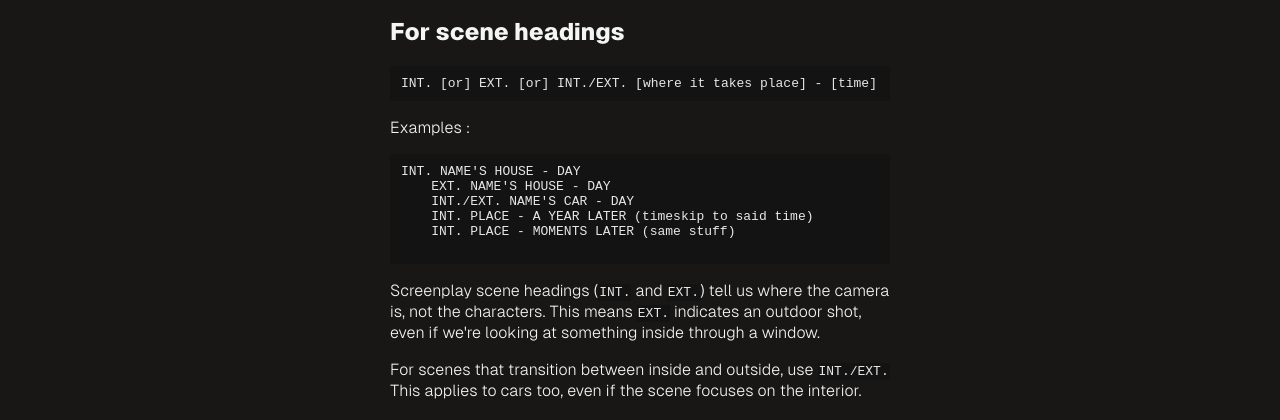
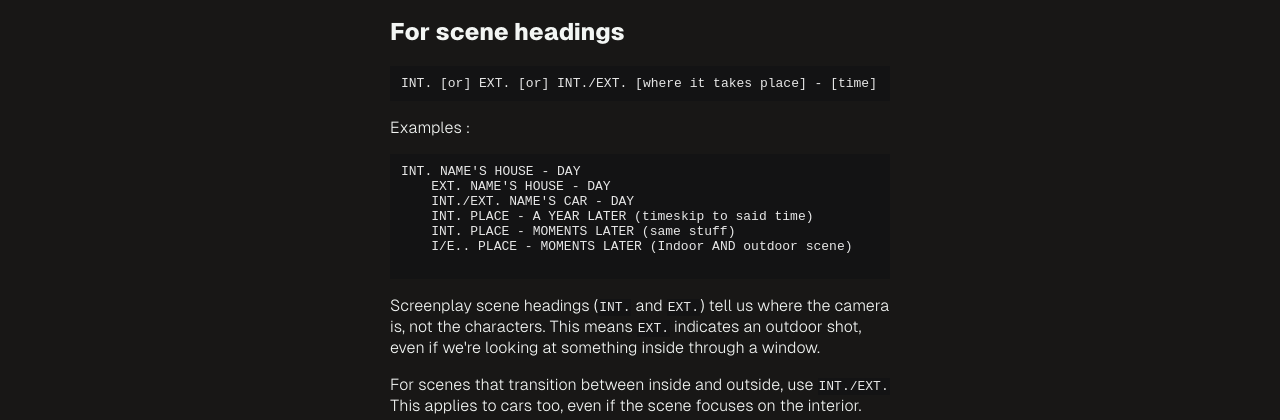
Before and after one commit to arvdevable/screenplays, a plain HTML site: page howto.html in a window 1280 px wide. Shown: the part 303-723 px from the top of the page. Drawn offline with Linux system fonts and the light colour scheme.

Commit message:
Added I/E.

```diff
--- a/howto.html
+++ b/howto.html
@@ -41,6 +41,7 @@
     <span class="hljs-built_in">INT</span>./EXT. NAME<span class="hljs-comment">'S CAR - DAY</span>
     <span class="hljs-built_in">INT</span>. PLACE - A <span class="hljs-built_in">YEAR</span> LATER (timeskip <span class="hljs-keyword">to</span> said <span class="hljs-built_in">time</span>)
     <span class="hljs-built_in">INT</span>. PLACE - MOMENTS LATER (same stuff)
+    <span class="hljs-built_in">I/E.</span>. PLACE - MOMENTS LATER (Indoor AND outdoor scene)
     </code></pre>
          <p>Screenplay scene headings (<code>INT.</code> and <code>EXT.</code>) tell us where the camera is, not the characters. This means <code>EXT.</code> indicates an outdoor shot, even if we&#39;re looking at something inside through a window.</p>
          <p>For scenes that transition between inside and outside, use <code>INT./EXT.</code> This applies to cars too, even if the scene focuses on the interior.</p>
```
